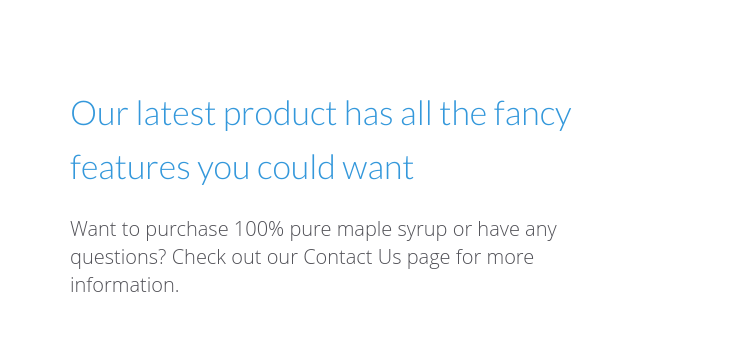
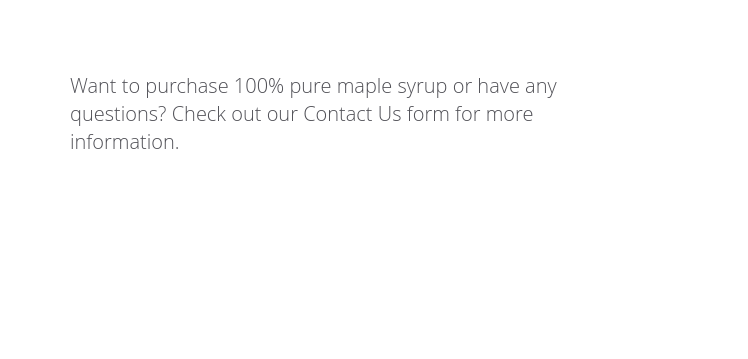
Before and after one commit to gregfrasco/BakersBackYardBest, a plain HTML site: page index.html in a window 1280 px wide. Shown: the part 1263-1622 px from the top of the page, 0-748 px from the left. Drawn offline with Linux system fonts and the light colour scheme.

Commit message:
Update index.html
Removed Title and Added Color

```diff
--- a/index.html
+++ b/index.html
@@ -34,7 +34,7 @@
       <div class="row">
         <div class="col-md-6 col-md-offset-6 col-sm-8 col-sm-offset-4 content clearfix">
           <div class="editContent text-center">
-            <h1>Welcome to Baker’s Backyard Best Maple Syrup</h1>
+            <h1 style="color=#AD1F30">Welcome to Baker’s Backyard Best Maple Syrup</h1>
           </div>
           <div class="editContent">
             <p class="lead">Handcrafted Maple Syrup produced in the foothills of the Adirondack Mountains in Upstate New York we strive to craft maple syrup of the purest and highest quality.</p>
@@ -49,10 +49,7 @@
       <div class="row">
         <div class="col-lg-6 col-md-6 col-sm-12">
           <div class="editContent">
-            <h1>Our latest product has all the fancy features you could want</h1>
-          </div>
-          <div class="editContent">
-            <p class="lead">Want to purchase 100% pure maple syrup or have any questions? Check out our Contact Us page for more information.</p>
+            <p class="lead">Want to purchase 100% pure maple syrup or have any questions? Check out our Contact Us form for more information.</p>
           </div>
         </div>
         <div class="col-lg-5 col-lg-offset-1 col-md-6 col-sm-12">
```
